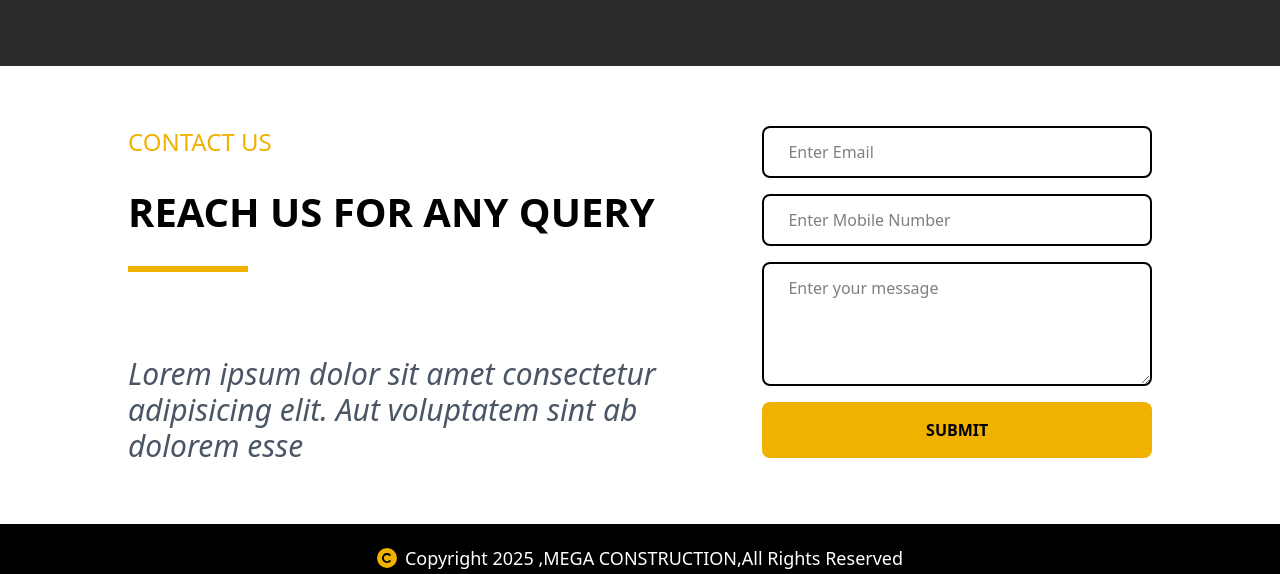
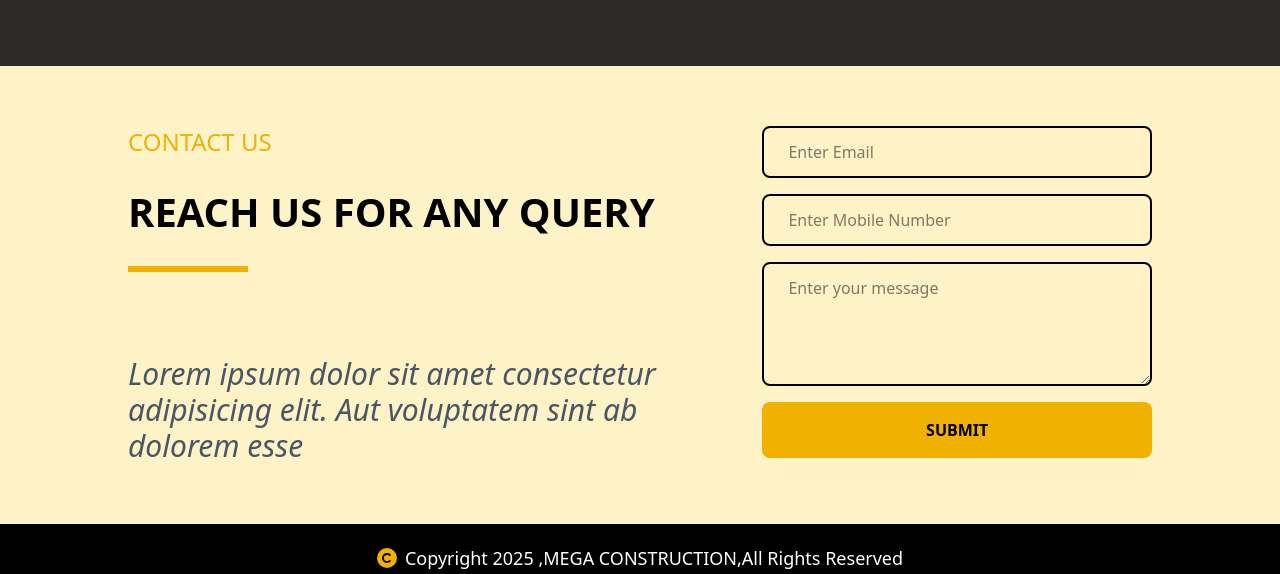
Before and after one commit to mr-Ayalk/mega_construction_company, a React (Vite) app: page / in a window 1280 px wide. Shown: the part 4788-5362 px from the top of the page. Built offline with nearby package versions, Linux system fonts and the light colour scheme.

Commit message:
contact page section updated

```diff
--- a/src/sections/Contact.jsx
+++ b/src/sections/Contact.jsx
@@ -3,7 +3,7 @@ import { motion } from "framer-motion";
 import { slideUpVariants, zoomInVariants } from "./animation";
 const Contact = () => {
   return (
-    <div id="contact" className="bg-white w-full">
+    <div id="contact" className="bg-amber-100 w-full">
       <div
         className="lg:w-[80%] w-[90%]  m-auto py-[60px] flex lg:flex-row flex-col justify-between items-start gap-[50px]"
         id="about"
@@ -63,7 +63,7 @@ const Contact = () => {
 
             <motion.button
               variants={zoomInVariants}
-              className="bg-yellow-500 hover:bg-black hover:text-white px-10 py-4 text-black font-bold rounded-lg w-full"
+              className="bg-yellow-500 hover:bg-black hover:text-white px-10 py-4 transition delay-300 text-black font-bold rounded-lg w-full"
             >
               SUBMIT
             </motion.button>
```
